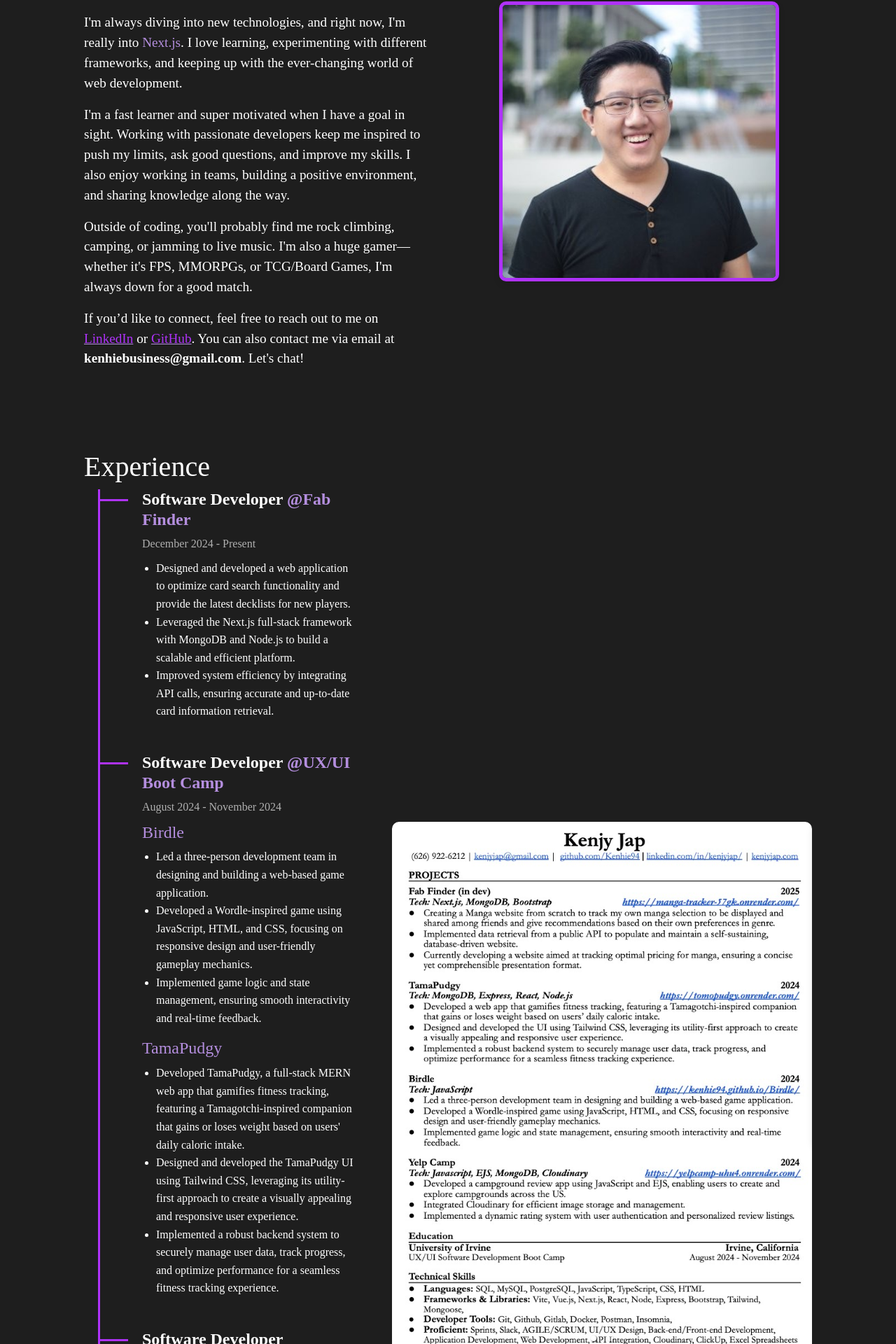
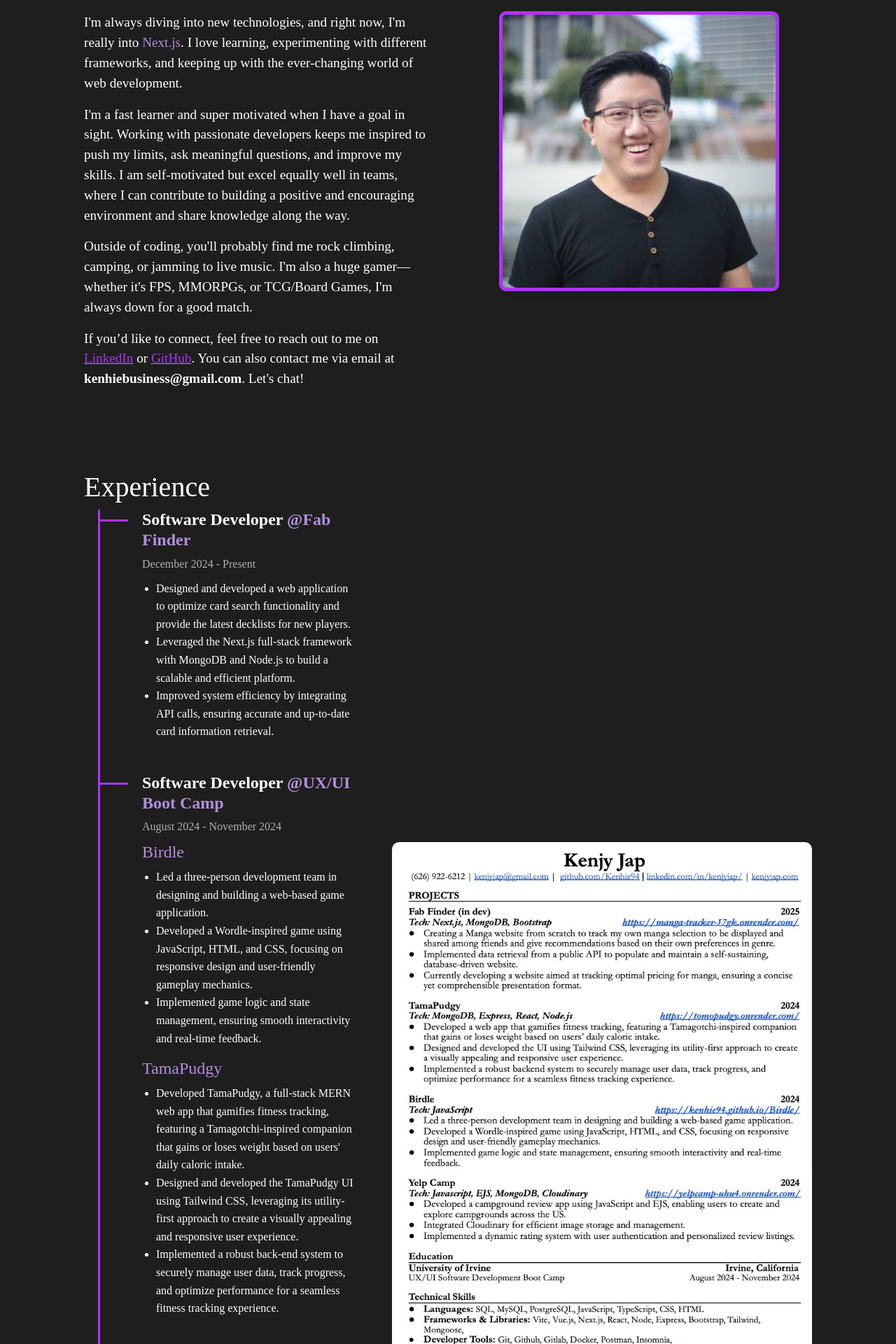
Before and after one commit to Kenhie94/Portfolio, a Next.js app: page / in a window 1280 px wide. Shown: the part 1111-3031 px from the top of the page at 70% size. Built offline with nearby package versions, Linux system fonts and the light colour scheme; a web font is replaced by a local one.

Commit message:
Chore: Typos and rewording.

```diff
--- a/app/components/about/About.js
+++ b/app/components/about/About.js
@@ -12,14 +12,13 @@ export default function About() {
         <div className="textContent d-flex flex-column">
           <h1>About Me</h1>
           <p>
-            Hey there! I'm <span>Kenjy</span>, a Full-Stacked Developer from California who loves problem-solving, coding, and using tech to build cool and meaningful stuff.
+            Hey there! I'm <span>Kenjy</span>, a Full-Stack Developer from California who loves problem-solving, coding, and using tech to build cool and meaningful stuff.
           </p>
           <p>
           I'm always diving into new technologies, and right now, I'm really into <span>Next.js</span>. I love learning, experimenting with different frameworks, and keeping up with the ever-changing world of web development.
           </p>
           <p>
-            I'm a fast learner and super motivated when I have a goal in sight. Working with passionate developers keep me inspired to push my limits, ask good questions, and improve my skills. I also
-            enjoy working in teams, building a positive environment, and sharing knowledge along the way.
+            I'm a fast learner and super motivated when I have a goal in sight. Working with passionate developers keeps me inspired to push my limits, ask meaningful questions, and improve my skills. I am self-motivated but excel equally well in teams, where I can contribute to building a positive and encouraging environment and share knowledge along the way.
           </p>
           <p>
             Outside of coding, you'll probably find me rock climbing, camping, or jamming to live music. I'm also a huge gamer—whether it's FPS, MMORPGs, or TCG/Board Games, I'm always down for a good
@@ -89,7 +88,7 @@ export default function About() {
                     intake.
                   </li>
                   <li>Designed and developed the TamaPudgy UI using Tailwind CSS, leveraging its utility-first approach to create a visually appealing and responsive user experience.</li>
-                  <li>Implemented a robust backend system to securely manage user data, track progress, and optimize performance for a seamless fitness tracking experience.</li>
+                  <li>Implemented a robust back-end system to securely manage user data, track progress, and optimize performance for a seamless fitness tracking experience.</li>
                 </ul>
               </div>
             </div>
```
